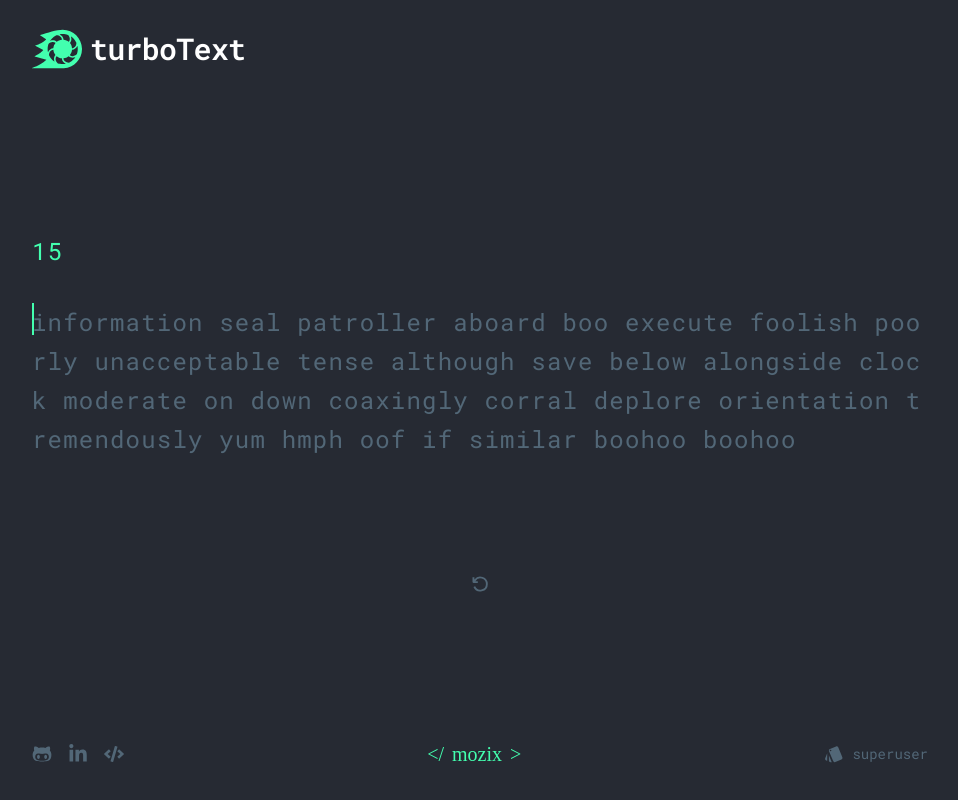
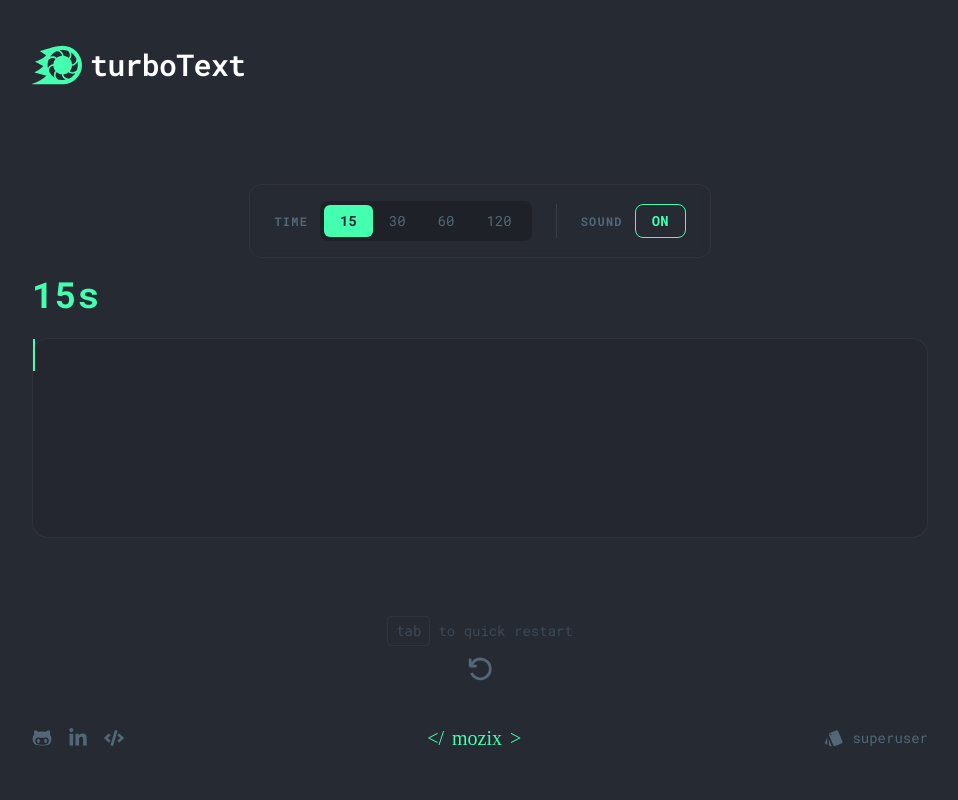
Before and after one commit to mozix5/turboText, a React (Vite) app: page / in a window 1280 px wide. Shown: the whole page, without its empty margins (160-1118 px from the left). Built offline with nearby package versions, Linux system fonts and the light colour scheme.

Commit message:
refactor: extract typing logic to custom hook and fix audio/timer issues

```diff
--- a/src/App.jsx
+++ b/src/App.jsx
@@ -1,145 +1,143 @@
-import React, { useState, useEffect, useRef } from "react";
-import GenerateWords from "./components/GenerateWords";
+import React from "react";
 import InputText from "./components/InputText";
 import Navbar from "./components/Navbar";
 import Footer from "./components/Footer";
+import ControlBar from "./components/ControlBar";
 import { VscDebugRestart } from "react-icons/vsc";
-import { faker } from "@faker-js/faker";
 import Result from "./components/Result";
-import { countErrors, getAccuracy, wpm } from "./utils/helpers/helpers";
-import { AnimatePresence } from "framer-motion";
+import { AnimatePresence, motion } from "framer-motion";
 import { BsCursorFill } from "react-icons/bs";
+import useTypingTest from "./hooks/useTypingTest";
 
 export const App = () => {
-  const [userInput, setUserInput] = useState([]);
-  const [timer, setTimer] = useState(15);
-  const [flag, setFlag] = useState(false);
-  const [isFinish, setIsFinish] = useState(false);
-  const [words, setWords] = useState("");
-  const [isFocused, setIsFocused] = useState(true);
-  const inputRef = useRef();
+  const {
+    userInput,
+    words,
+    timer,
+    timeLimit,
+    hasStarted,
+    isFinished,
+    isFocused,
+    soundEnabled,
+    stats,
+    inputRef,
+    handlers,
+  } = useTypingTest();
 
-  useEffect(() => {
-    setWords(faker.word.words(30));
-    inputRef.current.focus();
-  }, []);
+  const {
+    handleKeyPress,
+    restartGame,
+    handleTimeChange,
+    setSoundEnabled,
+    setIsFocused,
+  } = handlers;
 
-  // console.log(words);
-  useEffect(() => {
-    let intervalId;
-    if (flag) {
-      intervalId = setInterval(() => {
-        setTimer((prevTimer) => {
-          if (prevTimer > 0) {
-            return prevTimer - 1;
-          } else {
-            setFlag(false);
-            setIsFinish(true);
-            // console.log(userInput);
-            return 0;
-          }
-        });
-      }, 1000);
-    }
+  return (
+    <div className="h-screen w-full overflow-hidden bg-bgPrimary font-roboto px-6 lg:px-48 flex flex-col justify-between py-4 transition-colors duration-500">
+      <Navbar />
 
-    return () => clearInterval(intervalId);
-  }, [flag]);
+      <main className="flex-1 flex flex-col justify-center max-w-5xl mx-auto w-full">
+        {!isFinished && (
+          <ControlBar
+            timeLimit={timeLimit}
+            onTimeChange={handleTimeChange}
+            soundEnabled={soundEnabled}
+            onToggleSound={() => setSoundEnabled(!soundEnabled)}
+          />
+        )}
 
-  const handleKeyPress = (e) => {
-    const char = e.key;
-    // console.log(e);
-    if (e.key === "Backspace") {
-      if (userInput.length > 0) {
-        return e.ctrlKey
-          ? setUserInput((prevInput) =>
-              prevInput.slice(0, prevInput.lastIndexOf(" ") + 1)
-            )
-          : setUserInput((prevInput) => prevInput.slice(0, -1));
-      }
-    } else if (e.key == " ") {
-      setUserInput((prevInput) => [...prevInput, char]);
-    } else if (e.keyCode >= 65 && e.keyCode <= 90) {
-      setFlag(true);
-      return e.shiftKey
-        ? setUserInput((prevInput) => [...prevInput, char.toUpperCase()])
-        : setUserInput((prevInput) => [...prevInput, char]);
-    }
-  };
-
-  const restartGame = () => {
-    setTimer(15);
-    setUserInput([]);
-    setFlag(false);
-    setIsFinish(false);
-    setIsFocused(false);
-    // inputRef.current.focus();
-  };
-
-  const handleFocus = () => {
-    setIsFocused(false);
-    setFlag(false);
-  };
-  return (
-    <div className="h-screen w-screen overflow-hidden bg-bgPrimary font-roboto px-6 lg:px-48 flex flex-col justify-between">
-      <Navbar />
-      <div className="">
-        <AnimatePresence>
-          {isFinish ? (
+        <div className="mt-4 relative">
+          <AnimatePresence mode="wait">
+            {isFinished ? (
               <Result
+                key="result"
                 userChar={userInput.length}
-              textToWrite={words.split("").slice(0, userInput.length)}
-              errors={countErrors(
-                words.split("").slice(0, userInput.length),
-                userInput
-              )}
-              accuracy={getAccuracy(
-                userInput.length,
-                countErrors(
-                  words.split("").slice(0, userInput.length),
-                  userInput
-                )
-              )}
-              wpm={wpm(
-                userInput.length,
-                countErrors(
-                  words.split("").slice(0, userInput.length),
-                  userInput
-                ),
-                timer
-              )}
+                errors={stats.errors}
+                accuracy={stats.accuracy}
+                wpm={stats.wpm}
+                rawWpm={stats.rawWpm}
+                history={stats.history}
+                onRestart={restartGame}
               />
             ) : (
-            <div
-              className="leading-relaxed text-2xl outline-none tracking-wider flex-1 flex flex-col justify-center flex-wrap"
+              <motion.div
+                key="typing"
+                initial={{ opacity: 0 }}
+                animate={{ opacity: 1 }}
+                exit={{ opacity: 0 }}
+                className="leading-relaxed text-2xl outline-none tracking-wider relative"
                 ref={inputRef}
                 onKeyDown={handleKeyPress}
                 tabIndex={0}
-              onBlur={handleFocus}
+                onBlur={() => setIsFocused(false)}
+                onFocus={() => setIsFocused(true)}
               >
-              <div className="text-caret py-8">{timer}</div>
-              <div className="relative min-h-28 break-all">
-                <GenerateWords words={words} />
-                <InputText text={userInput} textToWrite={words} />
-                {!isFocused && (
-                  <div
-                    onClick={() => setIsFocused(true)}
-                    className="glass-container absolute top-0 left-0 right-0 bottom-0 text-gray-500 text-lg font-bold flex justify-center items-center gap-2"
-                  >
-                    <span className=" cursor-default">Click here to focus</span>
-                    <BsCursorFill className=" -rotate-[80deg]" />
+                <div className="flex items-center justify-between mb-6">
+                  <div className="flex items-center gap-8">
+                    <div className="text-4xl font-bold text-caret w-20">{timer}s</div>
+                    {hasStarted && (
+                      <div className="flex gap-6 text-sm font-bold text-textSecondary uppercase tracking-widest">
+                        <div className="flex gap-2">
+                          <span>wpm</span>
+                          <span className="text-textPrimary">{stats.wpm}</span>
+                        </div>
+                        <div className="flex gap-2">
+                          <span>acc</span>
+                          <span className="text-textPrimary">{stats.accuracy.toFixed(0)}%</span>
+                        </div>
                       </div>
                     )}
                   </div>
+
+                  {hasStarted && (
+                    <div className="h-1 flex-1 max-w-xs ml-10 bg-white/5 rounded-full overflow-hidden">
+                      <motion.div
+                        className="h-full bg-caret"
+                        initial={{ width: "100%" }}
+                        animate={{ width: `${(timer / timeLimit) * 100}%` }}
+                        transition={{ duration: 1, ease: "linear" }}
+                      />
                     </div>
+                  )}
+                </div>
+
+                <div className="relative min-h-[200px] bg-black/5 rounded-2xl p-8 border border-white/5">
+                  <InputText text={userInput} textToWrite={words} />
+
+                  {!isFocused && (
+                    <div
+                      onClick={() => inputRef.current.focus()}
+                      className="glass-container absolute inset-0 text-textSecondary text-xl font-bold flex flex-col justify-center items-center gap-4 cursor-pointer z-50 rounded-2xl"
+                    >
+                      <BsCursorFill className="-rotate-[80deg] text-4xl text-caret animate-bounce" />
+                      <span className="tracking-widest uppercase text-sm">Click to resume focus</span>
+                    </div>
+                  )}
+                </div>
+              </motion.div>
             )}
           </AnimatePresence>
         </div>
-      <div className="flex justify-center py-3">
+      </main>
+
+      {!isFinished && (
+        <div className="flex flex-col items-center gap-2 py-2">
+          <div className="flex items-center gap-2 text-textSecondary text-sm opacity-50">
+            <kbd className="px-2 py-1 bg-bgSecondary rounded border border-white/10">tab</kbd>
+            <span>to quick restart</span>
+          </div>
+          <motion.div
+            whileHover={{ rotate: 180 }}
+            transition={{ duration: 0.5 }}
+          >
             <VscDebugRestart
-          className="text-textSecondary cursor-pointer text-xl"
+              className="text-textSecondary hover:text-caret cursor-pointer text-3xl transition-colors"
               onClick={restartGame}
             />
+          </motion.div>
         </div>
+      )}
+
       <Footer />
     </div>
   );
--- /dev/null
+++ b/src/components/ControlBar.jsx
@@ -0,0 +1,59 @@
+import React from "react";
+import { motion } from "framer-motion";
+import { changeTheme } from "../utils/helpers/helpers";
+
+const THEMES = [
+  { id: "default", name: "Carbon", color: "#262a33" },
+  { id: "theme2", name: "Deep", color: "#212121" },
+  { id: "theme3", name: "Nord", color: "#262a33" },
+  { id: "theme4", name: "Yellow", color: "#212121" },
+];
+
+const TIME_PRESETS = [15, 30, 60, 120];
+
+const ControlBar = ({ timeLimit, onTimeChange, soundEnabled, onToggleSound }) => {
+  return (
+    <motion.div
+      initial={{ opacity: 0, y: -20 }}
+      animate={{ opacity: 1, y: 0 }}
+      className="flex flex-wrap items-center justify-center gap-12 py-4 px-6 rounded-xl bg-bgSecondary/30 border border-white/5 backdrop-blur-sm mx-auto w-fit"
+    >
+      <div className="flex items-center gap-6">
+        <div className="flex items-center gap-3">
+          <span className="text-xs font-bold text-textSecondary uppercase tracking-widest">Time</span>
+          <div className="flex bg-black/20 rounded-lg p-1">
+            {TIME_PRESETS.map((t) => (
+              <button
+                key={t}
+                onClick={() => onTimeChange(t)}
+                className={`px-4 py-1.5 rounded-md text-sm transition-all ${
+                  timeLimit === t
+                    ? "bg-caret text-bgPrimary font-bold"
+                    : "text-textSecondary hover:text-textPrimary"
+                }`}
+              >
+                {t}
+              </button>
+            ))}
+          </div>
+        </div>
+
+        <div className="flex items-center gap-3 border-l border-white/10 pl-6">
+          <span className="text-xs font-bold text-textSecondary uppercase tracking-widest">Sound</span>
+          <button
+            onClick={onToggleSound}
+            className={`px-4 py-1.5 rounded-lg text-sm font-bold transition-all border ${
+              soundEnabled
+                ? "border-caret text-caret bg-caret/10"
+                : "border-white/10 text-textSecondary"
+            }`}
+          >
+            {soundEnabled ? "ON" : "OFF"}
+          </button>
+        </div>
+      </div>
+    </motion.div>
+  );
+};
+
+export default ControlBar;
--- /dev/null
+++ b/src/hooks/useTypingTest.js
@@ -0,0 +1,211 @@
+import { useState, useEffect, useRef, useCallback } from "react";
+import { faker } from "@faker-js/faker";
+import { countErrors, getAccuracy, wpm, rawWpm } from "../utils/helpers/helpers";
+
+// Global AudioContext singleton to prevent resource exhaustion
+let audioCtx = null;
+
+const useTypingTest = () => {
+  const [userInput, setUserInput] = useState([]);
+  const [timeLimit, setTimeLimit] = useState(15);
+  const [timer, setTimer] = useState(15);
+  const [hasStarted, setHasStarted] = useState(false);
+  const [isFinished, setIsFinished] = useState(false);
+  const [words, setWords] = useState("");
+  const [isFocused, setIsFocused] = useState(true);
+  const [soundEnabled, setSoundEnabled] = useState(true);
+  const [wpmHistory, setWpmHistory] = useState([]);
+
+  // Total keystrokes tracking for "Real Accuracy"
+  const [totalTyped, setTotalTyped] = useState(0);
+  const [totalErrors, setTotalErrors] = useState(0);
+
+  const inputRef = useRef();
+  const userInputRef = useRef(userInput);
+  const wordsRef = useRef(words);
+
+  useEffect(() => {
+    userInputRef.current = userInput;
+  }, [userInput]);
+
+  useEffect(() => {
+    wordsRef.current = words;
+  }, [words]);
+
+  // Optimized sound player
+  const playClickSound = useCallback(() => {
+    if (!soundEnabled) return;
+
+    if (!audioCtx) {
+      audioCtx = new (window.AudioContext || window.webkitAudioContext)();
+    }
+
+    if (audioCtx.state === "suspended") {
+      audioCtx.resume();
+    }
+
+    const oscillator = audioCtx.createOscillator();
+    const gainNode = audioCtx.createGain();
+
+    oscillator.type = "sine";
+    oscillator.frequency.setValueAtTime(150, audioCtx.currentTime);
+    oscillator.frequency.exponentialRampToValueAtTime(40, audioCtx.currentTime + 0.1);
+
+    gainNode.gain.setValueAtTime(0.05, audioCtx.currentTime);
+    gainNode.gain.exponentialRampToValueAtTime(0.001, audioCtx.currentTime + 0.1);
+
+    oscillator.connect(gainNode);
+    gainNode.connect(audioCtx.destination);
+
+    oscillator.start();
+    oscillator.stop(audioCtx.currentTime + 0.1);
+  }, [soundEnabled]);
+
+  const generateNewWords = useCallback(() => {
+    setWords(faker.word.words(50));
+    setWpmHistory([]);
+    setTotalTyped(0);
+    setTotalErrors(0);
+  }, []);
+
+  const appendMoreWords = useCallback(() => {
+    setWords((prev) => prev + " " + faker.word.words(30));
+  }, []);
+
+  const restartGame = useCallback((newTimeLimit = null) => {
+    const finalTimeLimit = typeof newTimeLimit === "number" ? newTimeLimit : timeLimit;
+    setTimer(finalTimeLimit);
+    setUserInput([]);
+    setHasStarted(false);
+    setIsFinished(false);
+    generateNewWords();
+  }, [timeLimit, generateNewWords]);
+
+  // Handle focus when starting or restarting
+  useEffect(() => {
+    if (!isFinished && inputRef.current) {
+      inputRef.current.focus();
+    }
+  }, [isFinished]);
+
+  useEffect(() => {
+    generateNewWords();
+  }, [generateNewWords]);
+
+  // Global focus handler
+  useEffect(() => {
+    const handleGlobalKeyDown = (e) => {
+      if (isFinished || document.activeElement.tagName === "INPUT" || document.activeElement.tagName === "BUTTON") {
+        return;
+      }
+      if (document.activeElement !== inputRef.current && inputRef.current) {
+        inputRef.current.focus();
+      }
+    };
+
+    window.addEventListener("keydown", handleGlobalKeyDown);
+    return () => window.removeEventListener("keydown", handleGlobalKeyDown);
+  }, [isFinished]);
+
+  useEffect(() => {
+    let intervalId;
+    if (hasStarted) {
+      intervalId = setInterval(() => {
+        setTimer((prevTimer) => {
+          const elapsed = timeLimit - prevTimer + 1;
+          const currentWpm = wpm(
+            userInputRef.current.length,
+            countErrors(wordsRef.current.split("").slice(0, userInputRef.current.length), userInputRef.current),
+            timeLimit,
+            elapsed
+          );
+          const currentRaw = rawWpm(userInputRef.current.length, elapsed);
+
+          setWpmHistory(prev => [...prev, { second: elapsed, wpm: currentWpm, raw: currentRaw }]);
+
+          if (prevTimer > 0) {
+            return prevTimer - 1;
+          } else {
+            setHasStarted(false);
+            setIsFinished(true);
+            return 0;
+          }
+        });
+      }, 1000);
+    }
+    return () => clearInterval(intervalId);
+  }, [hasStarted, timeLimit]);
+
+  const handleKeyPress = useCallback((e) => {
+    if (isFinished) return;
+
+    if (e.key === "Tab") {
+      e.preventDefault();
+      restartGame();
+      return;
+    }
+
+    if (e.key === "Backspace") {
+      playClickSound();
+      if (userInput.length > 0) {
+        if (e.ctrlKey || e.metaKey) {
+          setUserInput((prev) => prev.slice(0, prev.lastIndexOf(" ") + 1));
+        } else {
+          setUserInput((prev) => prev.slice(0, -1));
+        }
+      }
+      return;
+    }
+
+    if (e.key.length === 1) {
+      if (!hasStarted) setHasStarted(true);
+      playClickSound();
+
+      setTotalTyped(prev => prev + 1);
+      if (e.key !== words[userInput.length]) {
+        setTotalErrors(prev => prev + 1);
+      }
+
+      setUserInput((prev) => [...prev, e.key]);
+
+      if (userInput.length > words.length - 100) {
+        appendMoreWords();
+      }
+    }
+  }, [isFinished, hasStarted, playClickSound, restartGame, userInput.length, words, appendMoreWords]);
+
+  const handleTimeChange = useCallback((newTime) => {
+    setTimeLimit(newTime);
+    restartGame(newTime);
+  }, [restartGame]);
+
+  const stats = {
+    wpm: wpm(userInput.length, countErrors(words.split("").slice(0, userInput.length), userInput), timeLimit, timeLimit - timer),
+    rawWpm: rawWpm(userInput.length, timeLimit - timer),
+    accuracy: totalTyped > 0 ? Math.max(0, ((totalTyped - totalErrors) / totalTyped) * 100) : 100,
+    errors: countErrors(words.split("").slice(0, userInput.length), userInput),
+    history: wpmHistory,
+  };
+
+  return {
+    userInput,
+    words,
+    timer,
+    timeLimit,
+    hasStarted,
+    isFinished,
+    isFocused,
+    soundEnabled,
+    stats,
+    inputRef,
+    handlers: {
+      handleKeyPress,
+      restartGame,
+      handleTimeChange,
+      setSoundEnabled,
+      setIsFocused,
+    }
+  };
+};
+
+export default useTypingTest;
```
Also changed, not shown: src/utils/helpers/helpers.js (+15 -5 lines). Lines whose indentation alone changed are shown as unchanged.
